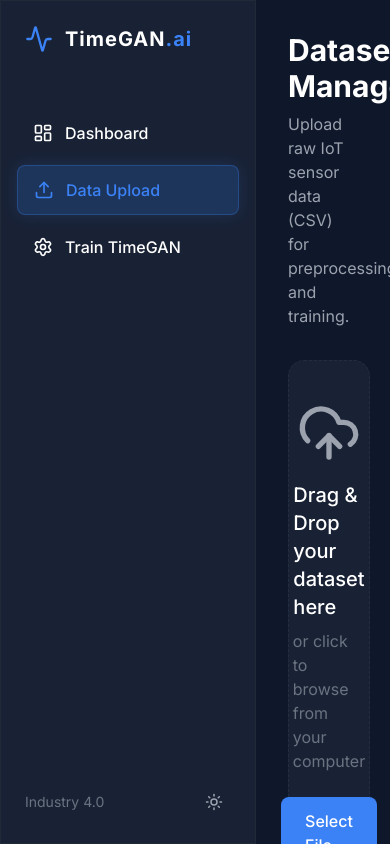
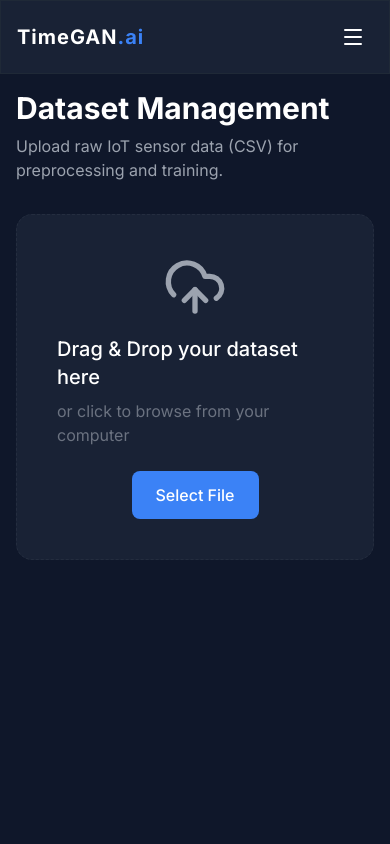
Before and after one commit to 2005bahadursdr/Generate-Synthetic-Time-Series-Data-for-Anomaly-Detection-using-TimeGAN, a React (Vite) app in the folder frontend/: page /upload in a window 390 px wide. Built offline with nearby package versions, Linux system fonts and the light colour scheme.

Commit message:
Add responsive mobile sidebar with hamburger menu overlay

```diff
--- a/frontend/src/App.jsx
+++ b/frontend/src/App.jsx
@@ -1,19 +1,46 @@
-import React from 'react';
+import React, { useState } from 'react';
 import { BrowserRouter as Router, Routes, Route } from 'react-router-dom';
+import { Menu, X } from 'lucide-react';
 import Sidebar from './components/Sidebar';
 import Dashboard from './pages/Dashboard';
 import DataUpload from './pages/DataUpload';
 import TrainTimeGAN from './pages/TrainTimeGAN';
 
 function App() {
+  const [isMobileMenuOpen, setIsMobileMenuOpen] = useState(false);
+
   return (
     <Router>
       <div className="flex h-screen overflow-hidden bg-slate-50 dark:bg-background">
-        {/* Sidebar */}
+        {/* Desktop Sidebar */}
+        <div className="hidden md:block">
           <Sidebar />
+        </div>
+
+        {/* Mobile Sidebar Overlay */}
+        {isMobileMenuOpen && (
+          <div className="md:hidden fixed inset-0 z-50 flex">
+            <div className="fixed inset-0 bg-black/60 backdrop-blur-sm" onClick={() => setIsMobileMenuOpen(false)} />
+            <div className="relative z-10 w-64 h-full bg-slate-50 dark:bg-background">
+              <Sidebar onNavClick={() => setIsMobileMenuOpen(false)} />
+            </div>
+            <button className="absolute top-6 right-6 z-20 p-2 bg-slate-800/50 rounded-full text-white backdrop-blur-md" onClick={() => setIsMobileMenuOpen(false)}>
+              <X size={24} />
+            </button>
+          </div>
+        )}
 
         {/* Main Content Area */}
-        <div className="flex-1 overflow-y-auto p-8">
+        <div className="flex-1 flex flex-col min-w-0 overflow-hidden">
+          {/* Mobile Top Header */}
+          <div className="md:hidden flex items-center justify-between p-4 glass border-b border-slate-300 dark:border-gray-800 z-10">
+            <h1 className="text-xl font-bold tracking-wider text-slate-900 dark:text-white">TimeGAN<span className="text-primary">.ai</span></h1>
+            <button onClick={() => setIsMobileMenuOpen(true)} className="p-2 text-slate-900 dark:text-white rounded-lg hover:bg-slate-200 dark:hover:bg-gray-800 transition-colors">
+              <Menu size={24} />
+            </button>
+          </div>
+
+          <div className="flex-1 overflow-y-auto p-4 sm:p-8">
             <Routes>
               <Route path="/" element={<Dashboard />} />
               <Route path="/upload" element={<DataUpload />} />
@@ -21,6 +48,7 @@
             </Routes>
           </div>
         </div>
+      </div>
     </Router>
   );
 }
--- a/frontend/src/components/Sidebar.jsx
+++ b/frontend/src/components/Sidebar.jsx
@@ -2,7 +2,7 @@
 import { NavLink } from 'react-router-dom';
 import { LayoutDashboard, Upload, Settings, Activity, Sun, Moon } from 'lucide-react';
 
-const Sidebar = () => {
+const Sidebar = ({ onNavClick }) => {
   const [isDark, setIsDark] = useState(true);
 
   useEffect(() => {
@@ -43,6 +43,7 @@
           <NavLink
             key={item.name}
             to={item.path}
+            onClick={onNavClick}
             className={({ isActive }) =>
               `flex items-center space-x-3 px-4 py-3 rounded-lg transition-all duration-200 ${
                 isActive
```
Lines whose indentation alone changed are shown as unchanged.
